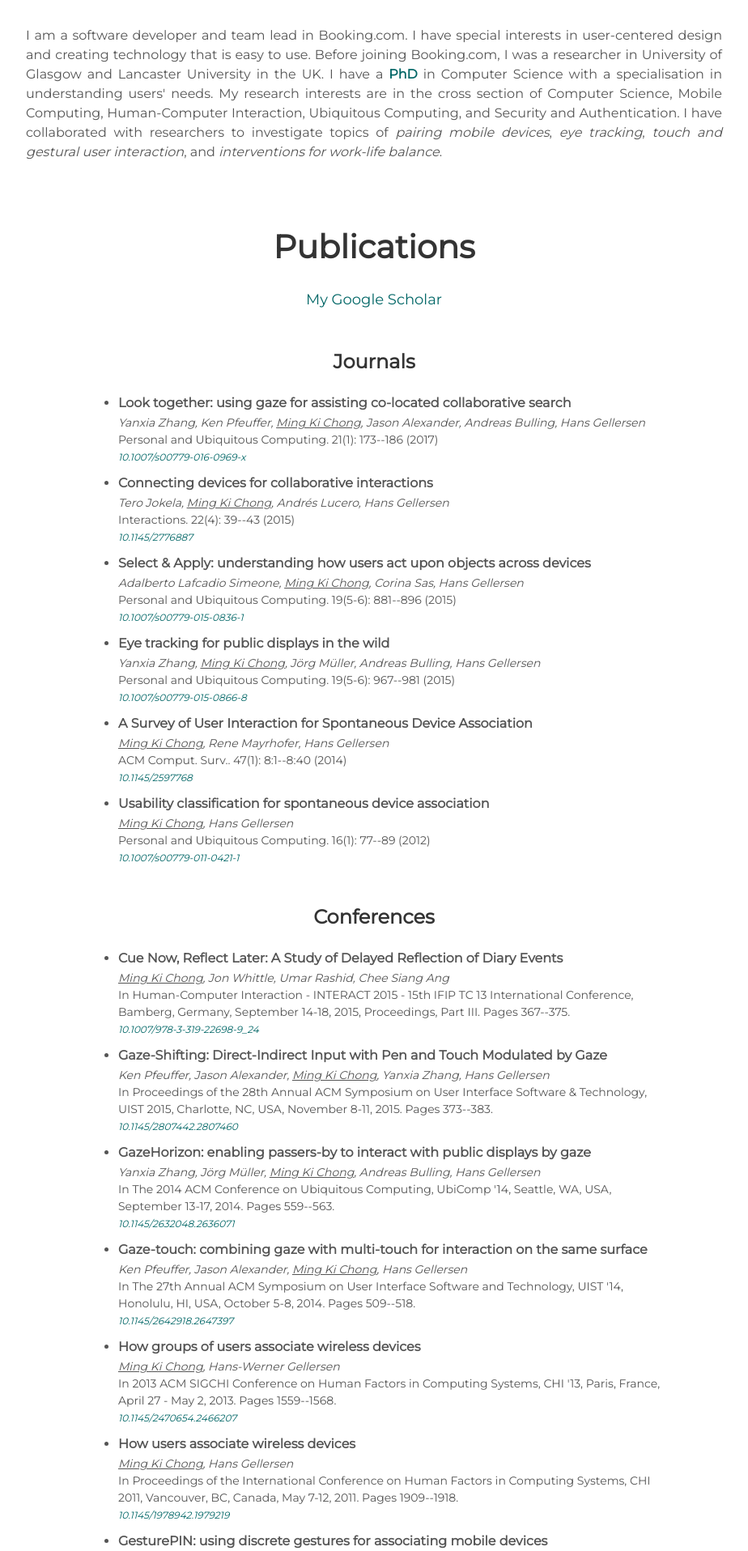
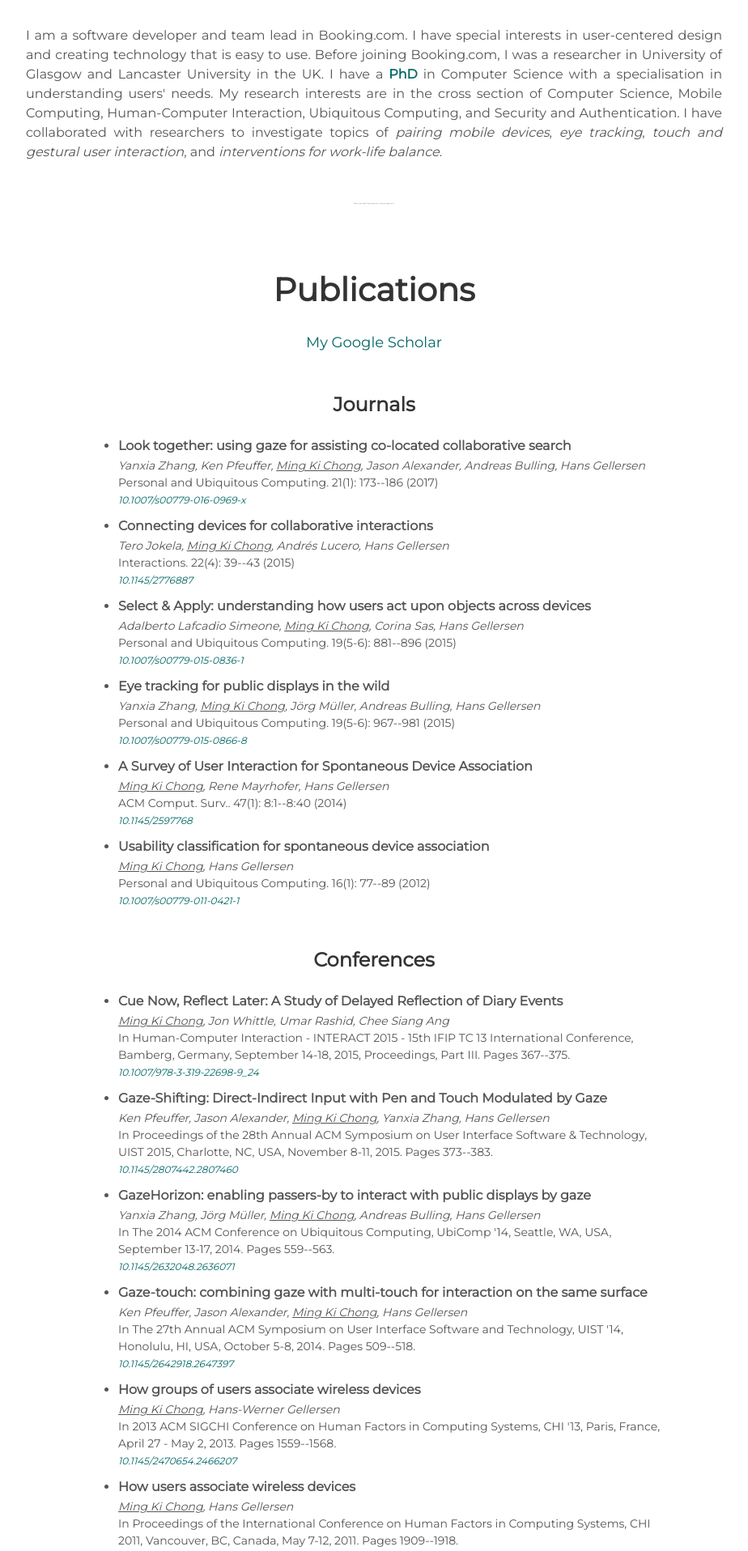
Before and after one commit to mingkichong/mingkichong.github.io, a Jekyll site: the page built from index.html, in a window 1280 px wide. Shown: the part 1262-3178 px from the top of the page at 81% size, without its empty margins (178-1102 px from the left). Built offline with Jekyll 4.4.1, drawn with Linux system fonts in a browser that asks for light colours.

Commit message:
love grumpy cat note

```diff
--- a/_includes/about.html
+++ b/_includes/about.html
@@ -31,3 +31,6 @@
   My research interests are in the cross section of Computer Science, Mobile Computing, Human-Computer Interaction, Ubiquitous Computing, and Security and Authentication.
   I have collaborated with researchers to investigate topics of <em>pairing mobile devices</em>, <em>eye tracking</em>, <em>touch and gestural user interaction</em>, and <em>interventions for work-life balance</em>.
 </div>
+<div class="about_grumpy_note">
+  btw, if you don't know by now, I love grumpy cat :)
+</div>
--- a/assets/css/about.css
+++ b/assets/css/about.css
@@ -27,6 +27,12 @@
     line-height: 1.2;
 }
 
+.about_grumpy_note {
+    font-size: 2px;
+    margin-top: var(--about-vertical-margin);
+    text-align: center;
+}
+
 #about_link {
     font-weight: bold;
 }
```
